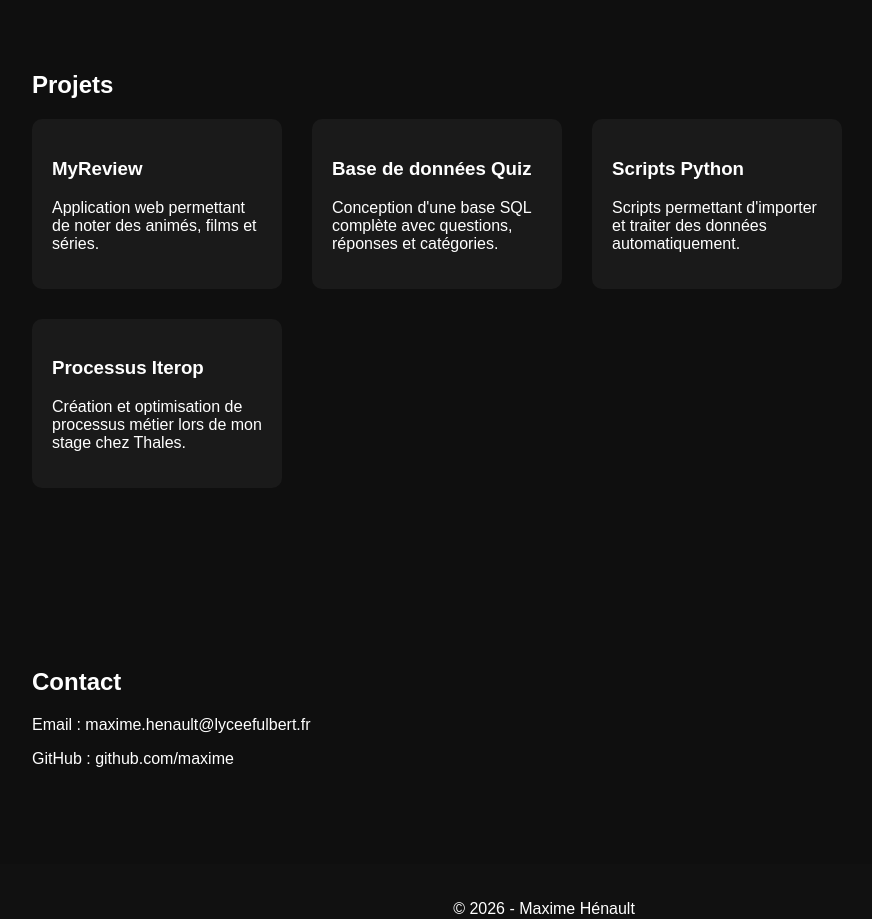
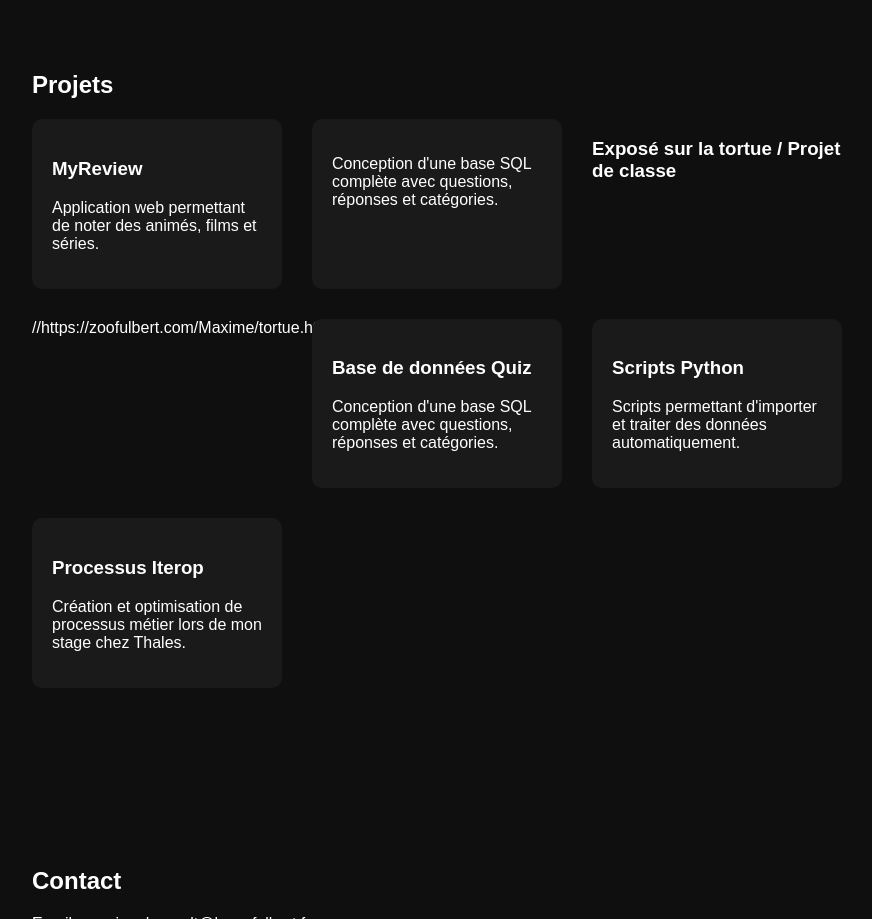
Before and after one commit to MaximeHenault/MaximeHenault.github.io, a plain HTML site: page index.html in a window 1280 px wide. Shown: the part 1720-2639 px from the top of the page, without its empty margins (96-968 px from the left). Drawn offline with Linux system fonts and the light colour scheme.

Commit message:
Update index.html

```diff
--- a/index.html
+++ b/index.html
@@ -109,6 +109,12 @@ Application web permettant de noter des animés, films et séries.
 </div>
 
 <div class="card">
+    <p>Conception d'une base SQL complète avec questions, réponses et catégories.</p>
+</div>
+<h3>Exposé sur la tortue / Projet de classe</h3>
+//https://zoofulbert.com/Maxime/tortue.html
+
+<div class="card">
 
 <h3>Base de données Quiz</h3>
 
```
